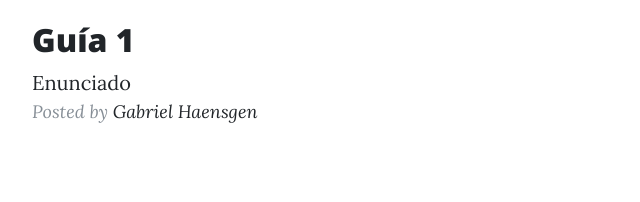
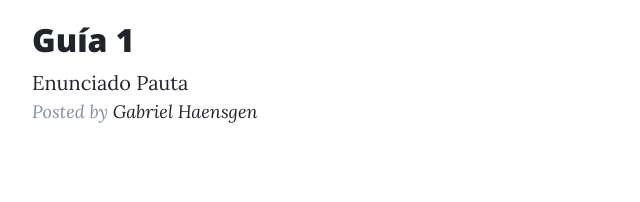
Before and after one commit to Haensgen/finanzas, a website: page index.html in a window 1280 px wide. Shown: the part 1331-1533 px from the top of the page, 243-883 px from the left. Drawn offline with nearby package versions, Linux system fonts and the light colour scheme.

Commit message:
Update index.html

```diff
--- a/index.html
+++ b/index.html
@@ -103,6 +103,7 @@
             Guía 1
             </h2>
              <a href='ayudantias/guia1.pdf'>Enunciado</a>
+             <a href='ayudantias/pautaguia1.pdf'>Pauta</a>
              <p class="post-meta">Posted by
             <a href="https://haensgen.github.io">Gabriel Haensgen</a>
 
```
